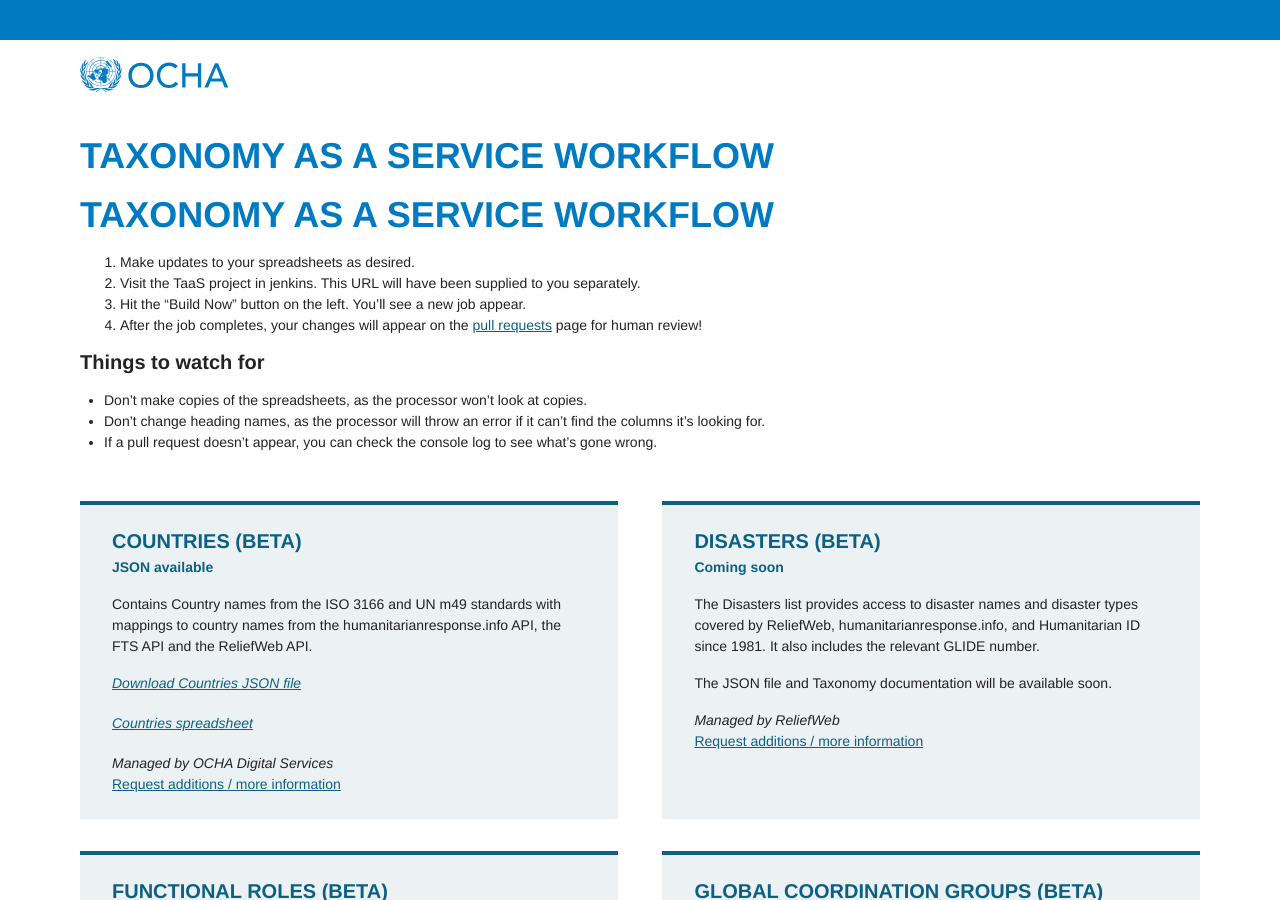
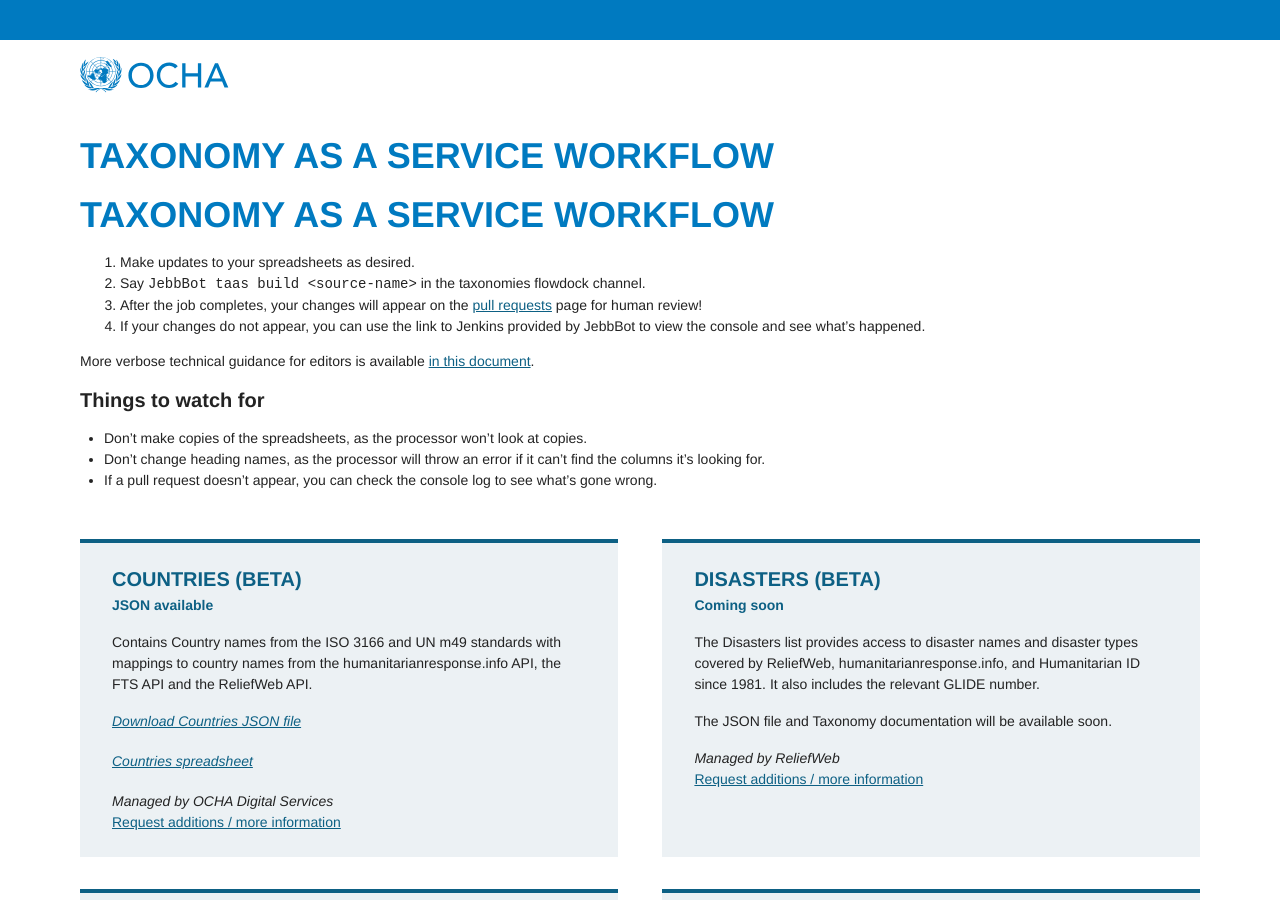
Before and after one commit to rupl/taas-data, a Jekyll site: the page built from docs/workflow.md, in a window 1280 px wide and 900 px high. Built offline with Jekyll 4.4.1, drawn with Linux system fonts in a browser that asks for light colours; our own code applies the rules of GitHub Pages for plain Markdown files.

Commit message:
[Workflow/docs] Document JebbBot building process.
Also links to the editor technical guidance

```diff
--- a/docs/workflow.md
+++ b/docs/workflow.md
@@ -1,9 +1,11 @@
 # Taxonomy as a Service workflow
 
 1. Make updates to your spreadsheets as desired.
-1. Visit the TaaS project in jenkins. This URL will have been supplied to you separately.
-1. Hit the "Build Now" button on the left. You'll see a new job appear.
+1. Say `JebbBot taas build <source-name>` in the taxonomies flowdock channel.
 1. After the job completes, your changes will appear on the [pull requests](https://github.com/UN-OCHA/taas-data/pulls) page for human review!
+1. If your changes do not appear, you can use the link to Jenkins provided by JebbBot to view the console and see what's happened.
+
+More verbose technical guidance for editors is available [in this document](https://docs.google.com/document/d/1OzsH_AxGGjak1g0bN4y5hg16LWMZS0Qe1cTQA-W2Jq4/edit).
 
 ## Things to watch for
 
```
